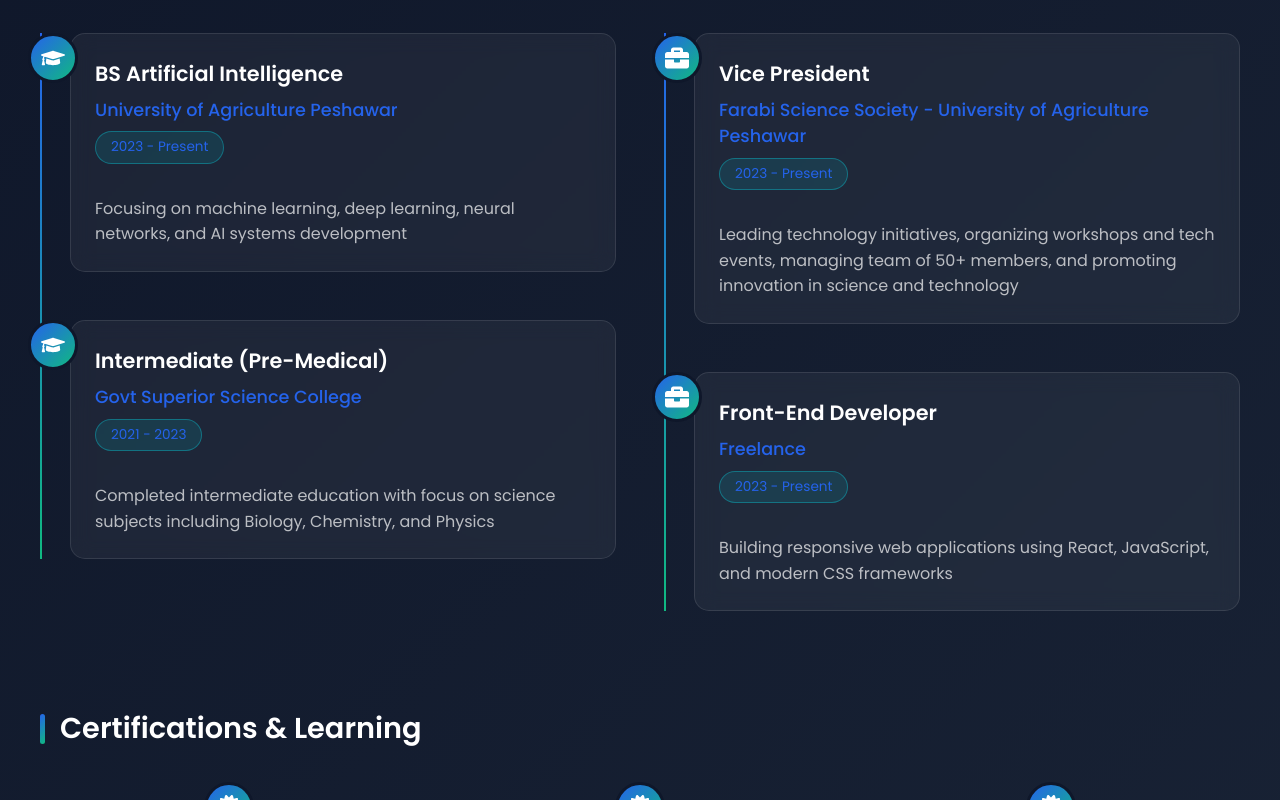
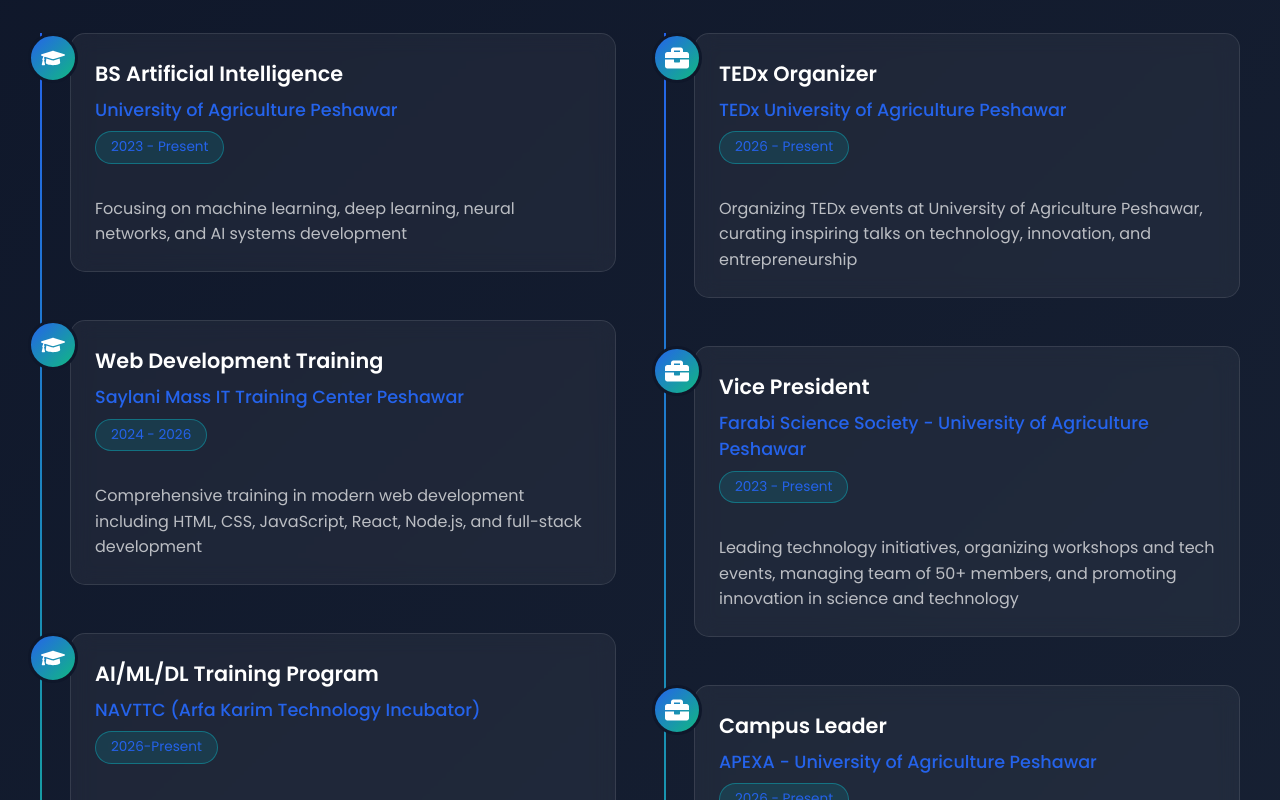
Before and after one commit to Muawia3/Portfolio, a React (Vite) app: page / in a window 1280 px wide. Shown: the part 6500-7300 px from the top of the page. Built offline with nearby package versions, Linux system fonts and the light colour scheme.

Commit message:
Implement Web3Forms for contact form submissions: replace EmailJS integration with Web3Forms API, update setup guide, and add environment variable configuration.

```diff
--- a/src/components/Contact.jsx
+++ b/src/components/Contact.jsx
@@ -1,7 +1,6 @@
 import { useState, useRef } from 'react';
 import { motion } from 'framer-motion';
 import { useInView } from 'react-intersection-observer';
-import emailjs from 'emailjs-com';
 import { FaEnvelope, FaPhone, FaMapMarkerAlt, FaPaperPlane } from 'react-icons/fa';
 import './Contact.css';
 
@@ -33,15 +32,24 @@
     setLoading(true);
 
     try {
-      // Replace with your EmailJS credentials
-      // Get them from: https://www.emailjs.com/
-      await emailjs.sendForm(
-        'YOUR_SERVICE_ID', // Replace with your service ID
-        'YOUR_TEMPLATE_ID', // Replace with your template ID
-        formRef.current,
-        'YOUR_PUBLIC_KEY' // Replace with your public key
-      );
+      const response = await fetch('https://api.web3forms.com/submit', {
+        method: 'POST',
+        headers: {
+          'Content-Type': 'application/json',
+          Accept: 'application/json',
+        },
+        body: JSON.stringify({
+          access_key: 'e086bd60-8456-4668-9b53-a1d78a20e13e',
+          name: formData.name,
+          email: formData.email,
+          subject: formData.subject,
+          message: formData.message,
+        }),
+      });
 
+      const result = await response.json();
+
+      if (result.success) {
         setStatus('success');
         setFormData({
           name: '',
@@ -50,7 +58,12 @@
           message: '',
         });
         setTimeout(() => setStatus(''), 5000);
+      } else {
+        setStatus('error');
+        setTimeout(() => setStatus(''), 5000);
+      }
     } catch (error) {
+      console.error('Error:', error);
       setStatus('error');
       setTimeout(() => setStatus(''), 5000);
     } finally {
--- a/src/components/Experience.jsx
+++ b/src/components/Experience.jsx
@@ -19,6 +19,22 @@
       icon: <FaGraduationCap />,
     },
     {
+      degree: 'Web Development Training',
+      institution: 'Saylani Mass IT Training Center Peshawar',
+      period: '2024 - 2026',
+      description:
+        'Comprehensive training in modern web development including HTML, CSS, JavaScript, React, Node.js, and full-stack development',
+      icon: <FaGraduationCap />,
+    },
+    {
+      degree: 'AI/ML/DL Training Program',
+      institution: 'NAVTTC (Arfa Karim Technology Incubator)',
+      period: '2026-Present',
+      description:
+        'Advanced training in Machine Learning, Deep Learning, and Artificial Intelligence with hands-on projects and real-world applications',
+      icon: <FaGraduationCap />,
+    },
+    {
       degree: 'Intermediate (Pre-Medical)',
       institution: 'Govt Superior Science College',
       period: '2021 - 2023',
@@ -30,6 +46,14 @@
 
   const experience = [
     {
+      title: 'TEDx Organizer',
+      company: 'TEDx University of Agriculture Peshawar',
+      period: '2026 - Present',
+      description:
+        'Organizing TEDx events at University of Agriculture Peshawar, curating inspiring talks on technology, innovation, and entrepreneurship',
+      icon: <FaBriefcase />,
+    },
+    {
       title: 'Vice President',
       company: 'Farabi Science Society - University of Agriculture Peshawar',
       period: '2023 - Present',
@@ -38,11 +62,19 @@
       icon: <FaBriefcase />,
     },
     {
-      title: 'Front-End Developer',
-      company: 'Freelance',
-      period: '2023 - Present',
+      title: 'Campus Leader',
+      company: 'APEXA - University of Agriculture Peshawar',
+      period: '2026 - Present',
       description:
-        'Building responsive web applications using React, JavaScript, and modern CSS frameworks',
+        'Campus leader for APEXA - an AI-powered mind power and future-self enablement platform. Empowering students and dreamers through practical mental training techniques. Mission: engaging, educating, and empowering dreamers to achieve their life goals through personalized guidance and behavior alignment.',
+      icon: <FaBriefcase />,
+    },
+    {
+      title: 'General Secretary',
+      company: 'Literary and Cultural Society - University of Agriculture Peshawar',
+      period: '2026 - Present',
+      description:
+        'General Secretary of Literary and Cultural Society, leading cultural initiatives, organizing literary events, and promoting arts and literature on campus',
       icon: <FaBriefcase />,
     },
   ];
```
Also changed, not shown: 2 other files (tests, documents, lock files or other folders). Lines whose indentation alone changed are shown as unchanged.
